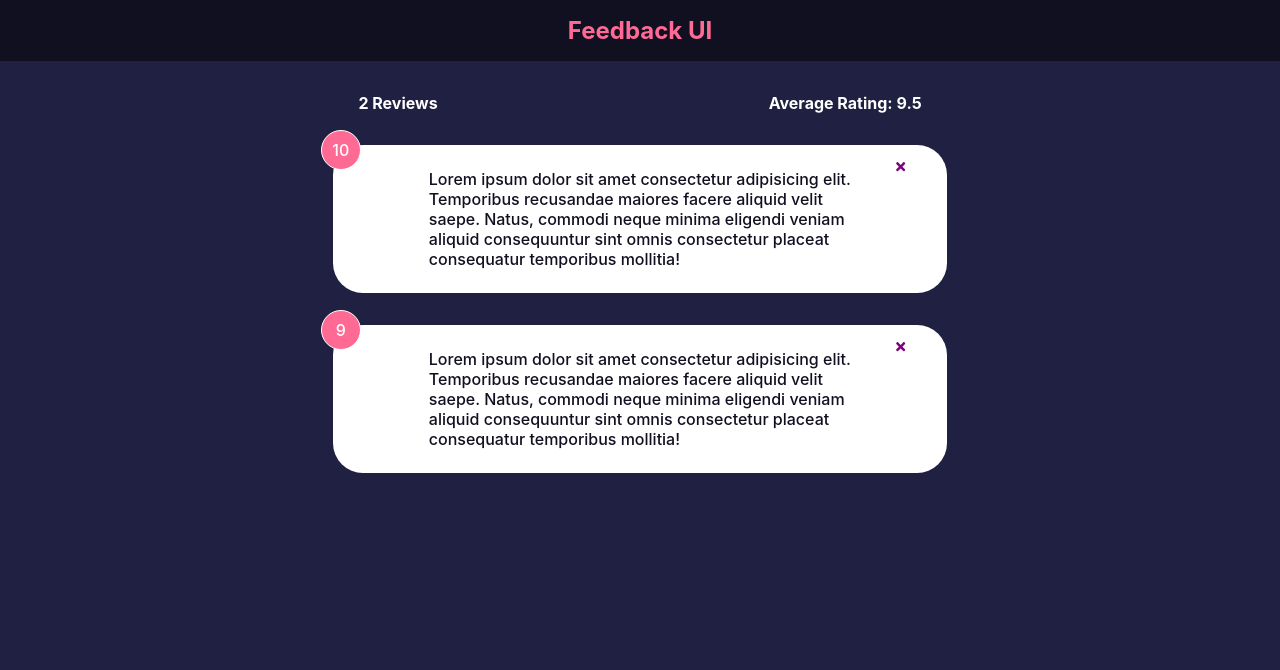
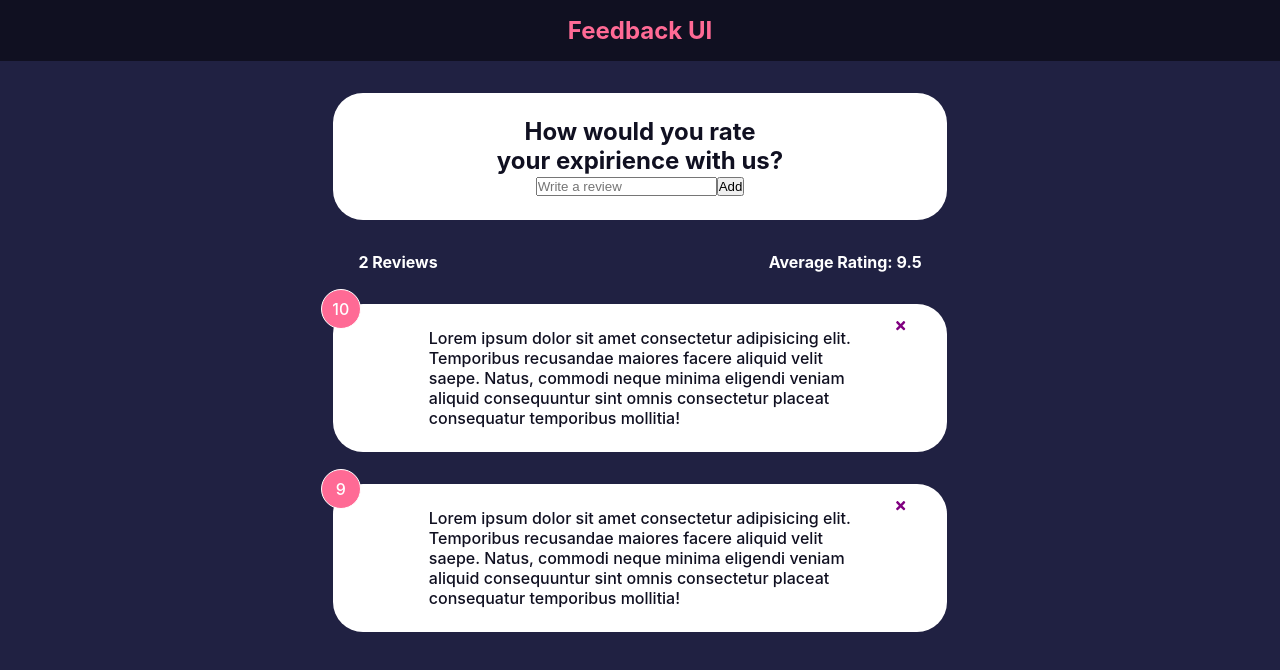
Before and after one commit to Ayaz-Rzayev/feedback-app, a React (Create React App) app: page / in a window 1280 px wide. Shown: the top 670 px of the page. Built offline with nearby package versions, Linux system fonts and the light colour scheme.

Commit message:
FeedbackForm component added

```diff
--- a/src/App.js
+++ b/src/App.js
@@ -3,6 +3,7 @@ import styles from "./App.module.css";
 import FeedbackList from "./components/FeedbackList";
 import FeedbakStats from "./components/FeedbackStats";
 import Header from "./components/UI/Header";
+import FeedbackForm from "./components/FeedbackForm";
 import FeedbackData from "./data/FeedbackData";
 
 
@@ -20,6 +21,7 @@ function App() {
     <Fragment>
       <Header text="Feedback UI" />
       <div className={styles.container}>
+        <FeedbackForm />
         <FeedbakStats feedbacks={feedbacks}/>
         <FeedbackList feedbacks ={feedbacks} onDelete={feedbackDeleteHandler}/>
       </div>
--- /dev/null
+++ b/src/components/FeedbackForm.js
@@ -0,0 +1,35 @@
+import React, { useState } from "react";
+import Card from "./UI/Card";
+import Button from "./UI/Button";
+import styles from "./FeedbackForm.module.css";
+
+
+const FeedbackForm = () => {
+  const [review, setReview] = useState("");
+
+  const inputChangeHandler = (e) => {
+    setReview(e.target.value);
+  };
+
+  return (
+    <Card>
+      <form className={styles["add-review-form"]}>
+        <h2>
+          How would you rate <br />
+          your expirience with us?
+        </h2>
+        <div>
+          <input
+            onChange={inputChangeHandler}
+            type="text"
+            placeholder="Write a review"
+            value={review}
+          />
+          <button type="submit">Add</button>
+        </div>
+      </form>
+    </Card>
+  );
+};
+
+export default FeedbackForm;
--- /dev/null
+++ b/src/components/FeedbackForm.module.css
@@ -0,0 +1,3 @@
+.add-review-form{
+  text-align: center;
+}
--- a/src/components/FeedbackList.js
+++ b/src/components/FeedbackList.js
@@ -1,6 +1,5 @@
-import React, { useState } from "react";
+import React from "react";
 import FeedbackItem from "./FeedbackItem";
-import FeedbackData from "../data/FeedbackData";
 
 const FeedbackList = (props) => {
 
--- a/src/components/FeedbackStats.js
+++ b/src/components/FeedbackStats.js
@@ -2,7 +2,6 @@ import React from "react";
 import styles from "./FeedbackStats.module.css";
 
 const FeedbakStats = ({ feedbacks }) => {
-  console.log(feedbacks);
   const reviewsCount = feedbacks.length;
   const average =
     feedbacks.reduce((acc, cur) => {
--- /dev/null
+++ b/src/components/UI/Button.js
@@ -0,0 +1,11 @@
+import React from "react"
+
+const Button = (props) => {
+  return (
+    <button>
+      {props.children}
+    </button>
+  )
+}
+
+export default Button
```
